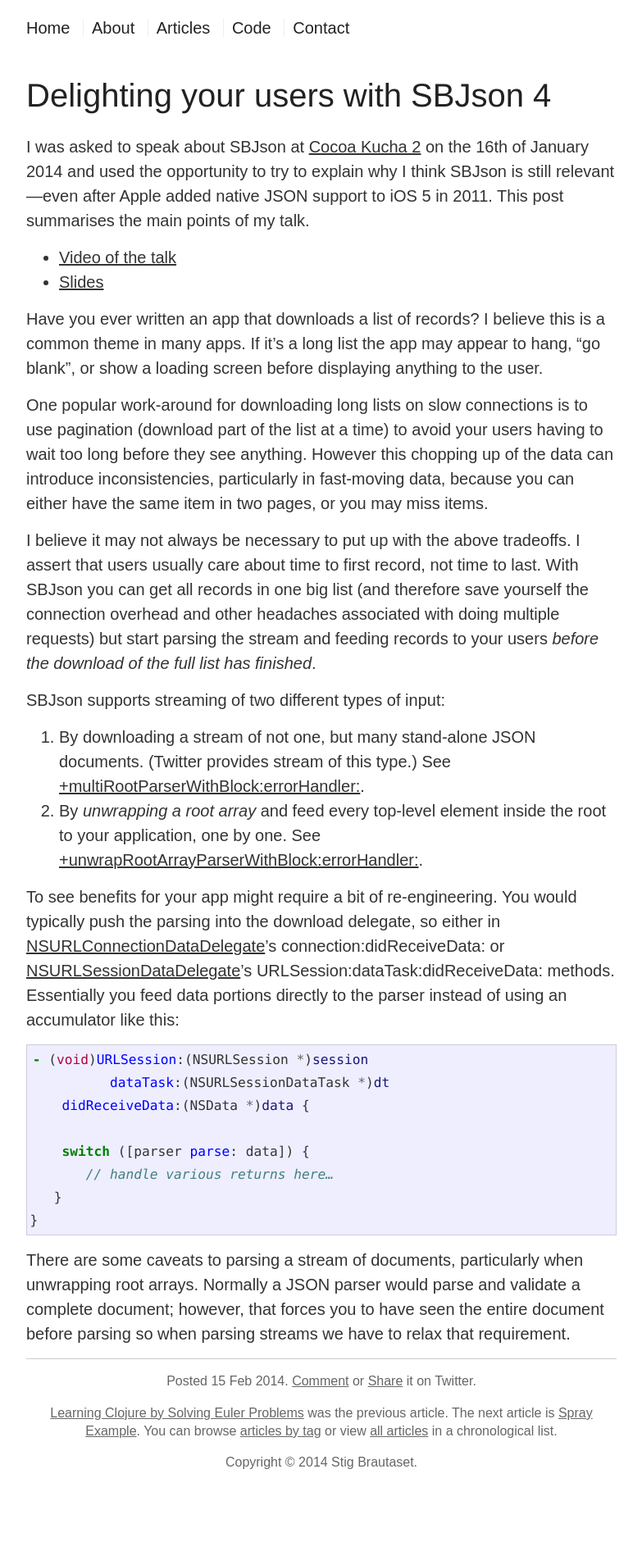
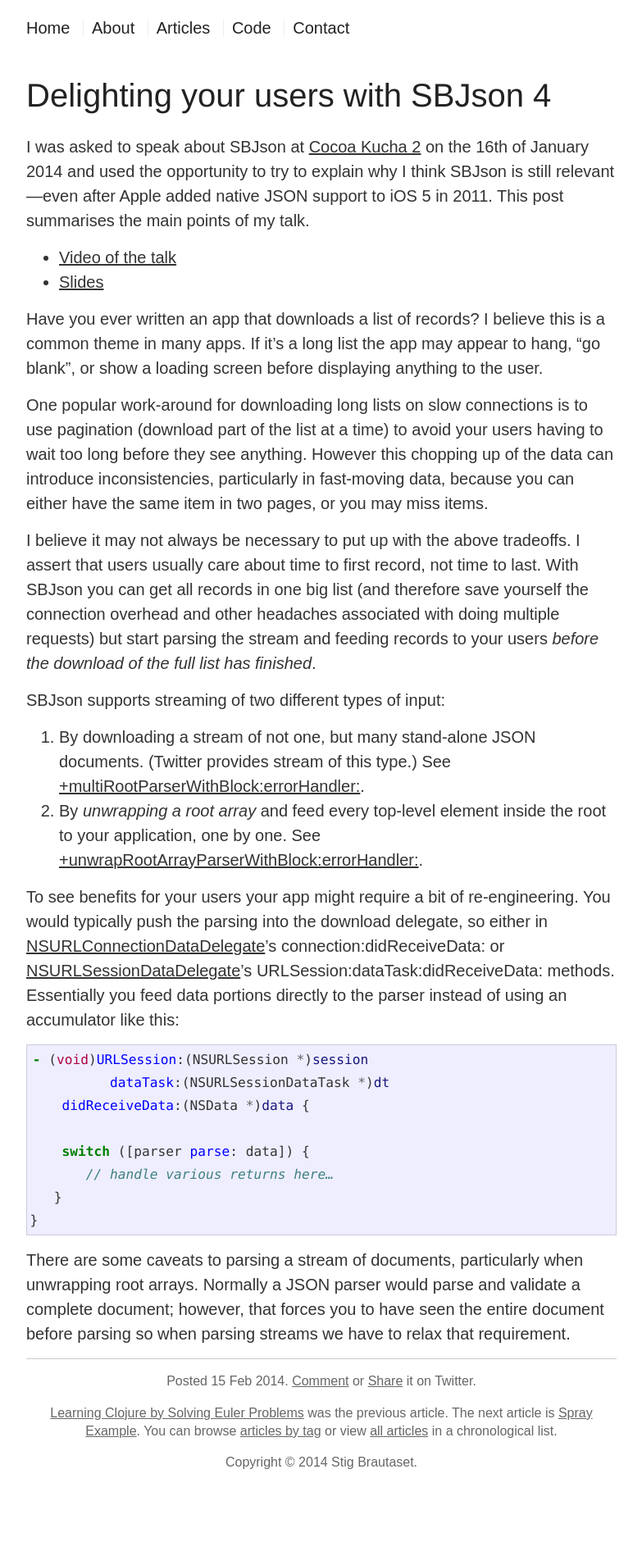
Before and after one commit to stig/www.brautaset.org, a Jekyll site: the page built from _posts/2014-02-15-delighting-users-with-sbjson-4.md, in a window 1280 px wide. Shown: the whole page at 82% size, without its empty margins (248-1031 px from the left). Built offline with Jekyll 4.4.1, drawn with Linux system fonts in a browser that asks for light colours.

Commit message:
minor fixes (+ linebreaks) to sbjson talk article

```diff
--- a/_posts/2014-02-15-delighting-users-with-sbjson-4.md
+++ b/_posts/2014-02-15-delighting-users-with-sbjson-4.md
@@ -3,23 +3,58 @@
 layout: post
 ---
 
-I was asked to speak about SBJson at [Cocoa Kucha 2](http://blog.cocoapods.org/Cocoa-Kucha-2/) on the 16th of January 2014 and used the opportunity to try to explain why I think SBJson is still relevant---even after Apple added native JSON support to iOS 5 in 2011. This post summarises the main points of my talk.
+I was asked to speak about SBJson at
+[Cocoa Kucha 2](http://blog.cocoapods.org/Cocoa-Kucha-2/) on the 16th
+of January 2014 and used the opportunity to try to explain why I think
+SBJson is still relevant---even after Apple added native JSON support
+to iOS 5 in 2011. This post summarises the main points of my talk.
 
 * [Video of the talk](https://vimeo.com/86478323)
 * [Slides](https://speakerdeck.com/stig/delighting-your-users-with-sbjson-4)
 
-Have you ever written an app that downloads a list of records? I believe this is a common theme in many apps. If it's a long list the app may appear to hang, "go blank", or show a loading screen before displaying anything to the user.
+Have you ever written an app that downloads a list of records? I
+believe this is a common theme in many apps. If it's a long list the
+app may appear to hang, "go blank", or show a loading screen before
+displaying anything to the user.
 
-One popular work-around for downloading long lists on slow connections is to use pagination (download part of the list at a time) to avoid your users having to wait too long before they see anything. However this chopping up of the data can introduce inconsistencies, particularly in fast-moving data, because you can either have the same item in two pages, or you may miss items.
+One popular work-around for downloading long lists on slow connections
+is to use pagination (download part of the list at a time) to avoid
+your users having to wait too long before they see anything. However
+this chopping up of the data can introduce inconsistencies,
+particularly in fast-moving data, because you can either have the same
+item in two pages, or you may miss items.
 
-I believe it may not always be necessary to put up with the above tradeoffs. I assert that users usually care about time to first record, not time to last. With SBJson you can get all records in one big list (and therefore save yourself the connection overhead and other headaches associated with doing multiple requests) but start parsing the stream and feeding records to your users *before the download of the full list has finished*.
+I believe it may not always be necessary to put up with the above
+tradeoffs. I assert that users usually care about time to first
+record, not time to last. With SBJson you can get all records in one
+big list (and therefore save yourself the connection overhead and
+other headaches associated with doing multiple requests) but start
+parsing the stream and feeding records to your users *before the
+download of the full list has finished*.
 
 SBJson supports streaming of two different types of input:
 
-1. By downloading a stream of not one, but many stand-alone JSON documents. (Twitter provides stream of this type.) See [+multiRootParserWithBlock:errorHandler:](http://cocoadocs.org/docsets/SBJson/4.0.0/Classes/SBJson4Parser.html#//api/name/multiRootParserWithBlock:errorHandler:).
-2. By *unwrapping a root array* and feed every top-level element inside the root to your application, one by one. See [+unwrapRootArrayParserWithBlock:errorHandler:](http://cocoadocs.org/docsets/SBJson/4.0.0/Classes/SBJson4Parser.html#//api/name/unwrapRootArrayParserWithBlock:errorHandler:).
+1. By downloading a stream of not one, but many stand-alone JSON
+   documents. (Twitter provides stream of this type.) See
+   [+multiRootParserWithBlock:errorHandler:][].
+2. By *unwrapping a root array* and feed every top-level element
+   inside the root to your application, one by one. See
+   [+unwrapRootArrayParserWithBlock:errorHandler:][].
 
-To see benefits for your app might require a bit of re-engineering. You would typically push the parsing into the download delegate, so either in [NSURLConnectionDataDelegate](https://developer.apple.com/library/mac/documentation/Foundation/Reference/NSURLConnectionDataDelegate_protocol/Reference/Reference.html)'s connection:didReceiveData: or [NSURLSessionDataDelegate](https://developer.apple.com/library/ios/documentation/Foundation/Reference/NSURLSessionDataDelegate_protocol/Reference/Reference.html)'s URLSession:dataTask:didReceiveData: methods. Essentially you feed data portions directly to the parser instead of using an accumulator like this:
+[+multiRootParserWithBlock:errorHandler:]: http://cocoadocs.org/docsets/SBJson/4.0.0/Classes/SBJson4Parser.html#//api/name/multiRootParserWithBlock:errorHandler:
+[+unwrapRootArrayParserWithBlock:errorHandler:]: http://cocoadocs.org/docsets/SBJson/4.0.0/Classes/SBJson4Parser.html#//api/name/unwrapRootArrayParserWithBlock:errorHandler:
+
+To see benefits for your users your app might require a bit of
+re-engineering. You would typically push the parsing into the download
+delegate, so either in [NSURLConnectionDataDelegate][]'s
+connection:didReceiveData: or [NSURLSessionDataDelegate][]'s
+URLSession:dataTask:didReceiveData: methods. Essentially you feed data
+portions directly to the parser instead of using an accumulator like
+this:
+
+[NSURLConnectionDataDelegate]: https://developer.apple.com/library/mac/documentation/Foundation/Reference/NSURLConnectionDataDelegate_protocol/Reference/Reference.html
+[NSURLSessionDataDelegate]: https://developer.apple.com/library/ios/documentation/Foundation/Reference/NSURLSessionDataDelegate_protocol/Reference/Reference.html
+
 
 {% highlight objc %}
 - (void)URLSession:(NSURLSession *)session
@@ -32,4 +67,8 @@
 }
 {% endhighlight %}
 
-There are some caveats to parsing a stream of documents, particularly when unwrapping  root arrays. Normally a JSON parser would parse and validate a complete document; however, that forces you to have seen the entire document before parsing so when parsing streams we have to relax that requirement.
+There are some caveats to parsing a stream of documents, particularly
+when unwrapping root arrays. Normally a JSON parser would parse and
+validate a complete document; however, that forces you to have seen
+the entire document before parsing so when parsing streams we have to
+relax that requirement.
```
